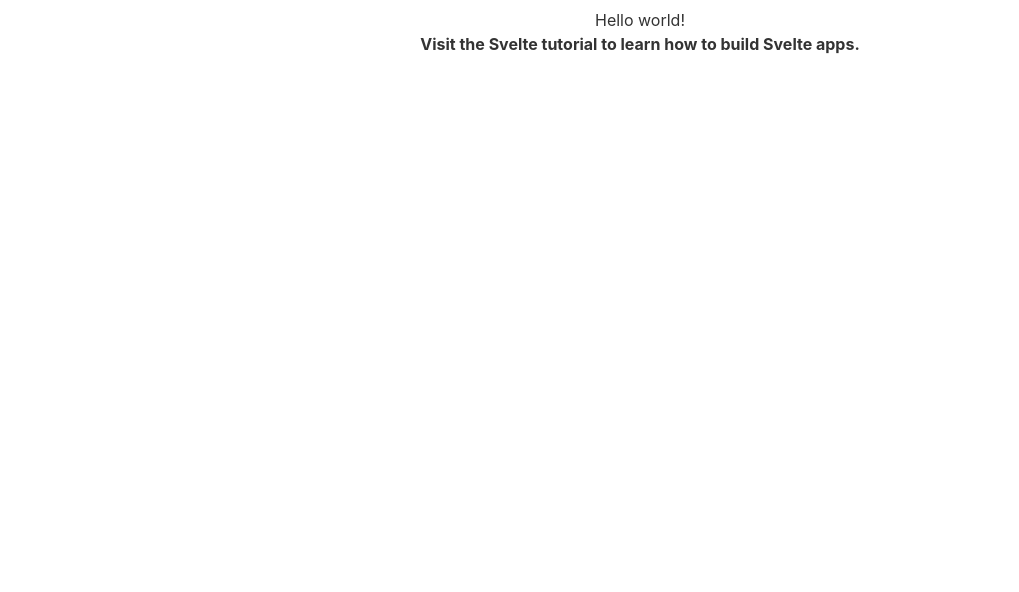
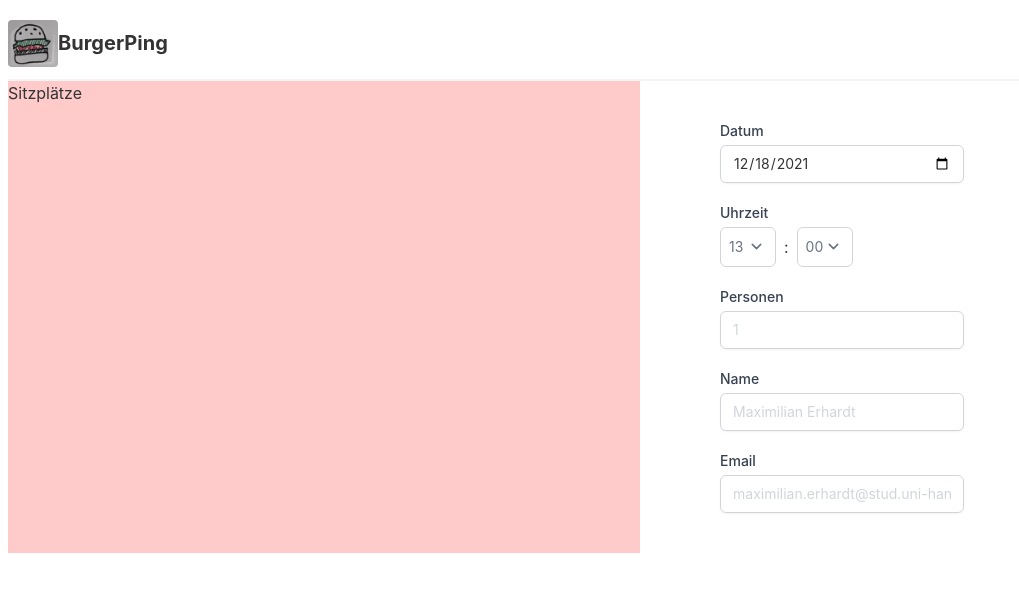
Before and after one commit to klaemsch/BurgerPing, a Svelte app: page / in a window 1280 px wide. Shown: the top 592 px of the page, without its empty margins (0-1019 px from the left). Built offline with nearby package versions, Linux system fonts and the light colour scheme.

Commit message:
Header+Input Co-authored-by: jshxr <jshxr@users.noreply.github.com>

```diff
--- a/package.json
+++ b/package.json
@@ -29,6 +29,7 @@
     "typescript": "^4.0.0"
   },
   "dependencies": {
+    "@tailwindcss/forms": "^0.4.0",
     "sirv-cli": "^1.0.0"
   }
 }
--- a/src/App.svelte
+++ b/src/App.svelte
@@ -1,10 +1,15 @@
 <script lang="ts">
-	import GlobalStyle from './Style.svelte';
-	export let name: string;
+	import GlobalStyle from "./Style.svelte";
+	import Text from "./components/typography/Text.svelte";
+	import Panel from "./components/Panel.svelte";
+	import Header from "./components/Header.svelte";
 </script>
 
 <GlobalStyle />
-<main class="text-center">
-	<h1>Hello {name}!</h1>
-	<p class="font-bold">Visit the <a href="https://svelte.dev/tutorial">Svelte tutorial</a> to learn how to build Svelte apps.</p>
+<main class="flex flex-col h-screen">
+	<Header />
+	<div class="flex flex-row">
+		<div class="flex flex-1 bg-red-200"><Text>Sitzplätze</Text></div>
+		<div class="flex flex-1"><Panel /></div>
+	</div>
 </main>
--- a/src/Style.svelte
+++ b/src/Style.svelte
@@ -2,4 +2,6 @@
     @tailwind base;
     @tailwind components;
     @tailwind utilities;
+
+    @import url('https://fonts.googleapis.com/css2?family=Inter&display=swap');
   </style>
--- /dev/null
+++ b/src/components/Header.svelte
@@ -0,0 +1,8 @@
+<script lang="ts">
+    import Title from "./typography/Title.svelte";
+</script>
+
+<header class="flex flex-row items-center border-b-2 border-gray-100 py-3">
+    <img src="./burger.png" alt="BurgerPing Logo" width="50" class="rounded" />
+    <Title>BurgerPing</Title>
+</header>
--- /dev/null
+++ b/src/components/Panel.svelte
@@ -0,0 +1,16 @@
+<script lang="ts">
+
+    import Text from './typography/Text.svelte';
+    import TextInput from './input/TextInput.svelte';
+    import TimePicker from './input/TimePicker.svelte';
+    import DatePicker from './input/DatePicker.svelte'
+
+</script>
+
+<div class="flex flex-col px-20 py-10 gap-5">
+    <DatePicker label="Datum"/>
+    <TimePicker label="Uhrzeit"/>
+    <TextInput number label="Personen" value="1" placeholder="1"/>
+    <TextInput label="Name" placeholder="Maximilian Erhardt"/>
+    <TextInput label="Email" placeholder="maximilian.erhardt@stud.uni-hannover.de"/>
+</div>
--- /dev/null
+++ b/src/components/input/DatePicker.svelte
@@ -0,0 +1,17 @@
+<script lang="ts">
+    export let label: string = null;
+
+    const today = new Date().toISOString().slice(0, 10);
+
+</script>
+
+<div class="flex flex-col">
+    {#if label}
+        <label for="{label}" class="block text-sm font-medium text-gray-700"
+            >{label}</label
+        >
+    {/if}
+    <div class="mt-1 relative rounded-md shadow-sm">
+        <input type="date" value={today} id="label" class="font-sans focus:ring-indigo-500 focus:border-indigo-500 block w-full text-sm border-gray-300 rounded-md placeholder-gray-300"/>
+    </div>
+</div>
--- /dev/null
+++ b/src/components/input/Select.svelte
@@ -0,0 +1,25 @@
+<script lang="ts">
+
+    interface Option {
+        value: string
+        text: string
+    }
+    //export let label: string = null;
+    export let options: Option[] = [];
+    export let  selected: string;
+</script>
+
+<div class="flex items-center">
+    <!--<label for="select" class="sr-only">{label}</label>-->
+    <select
+        id="select"
+        name="select"
+        class="font-sans focus:ring-indigo-500 focus:border-indigo-500 h-full py-0 pl-2 pr-7 bg-transparent text-gray-500 text-sm border-gray-300 rounded-md"
+    >
+        {#each options as option}
+                <option value={option.value} selected={option.value === selected}>
+                    {option.text}
+                </option>
+		{/each}
+    </select>
+</div>
--- /dev/null
+++ b/src/components/input/TextInput.svelte
@@ -0,0 +1,32 @@
+<script lang="ts">
+  export let placeholder: string;
+  export let label: string;
+  export let number: boolean = false;
+  export let value: string;
+</script>
+
+<!--<div>
+    <input
+        bind:value
+        type="text"
+        class="focus:ring-indigo-500 focus:border-indigo-500 block w-full pl-7 pr-12 stext-sm border-gray-300 rounded-md"
+        {placeholder}
+    />
+</div>-->
+
+<div>
+  {#if label}
+    <label for={label} class="block text-sm font-medium text-gray-700"
+      >{label}</label
+    >
+  {/if}
+  <div class="mt-1 relative rounded-md shadow-sm">
+    <input
+      type={number ? "number" : "text"}
+      name="input"
+      id={label}
+      class="font-sans focus:ring-indigo-500 focus:border-indigo-500 block w-full text-sm border-gray-300 rounded-md placeholder-gray-300"
+      {placeholder}
+      />
+    </div>
+  </div>
--- /dev/null
+++ b/src/components/input/TimePicker.svelte
@@ -0,0 +1,54 @@
+<script lang="ts">
+    import Select from "./Select.svelte";
+
+    export let label: string = null;
+
+    const hours = [
+        "00",
+        "01",
+        "02",
+        "03",
+        "04",
+        "05",
+        "06",
+        "07",
+        "08",
+        "09",
+        "10",
+        "11",
+        "12",
+        "13",
+        "14",
+        "15",
+        "16",
+        "17",
+        "18",
+        "19",
+        "20",
+        "21",
+        "22",
+        "23",
+        "24",
+    ];
+
+    const minutes = ["00", "15", "30", "45"];
+
+    const currentDate = new Date();
+    const currentHour = currentDate.getHours();
+    const currentMinute = currentDate.getMinutes();
+</script>
+
+<div>
+    {#if label}
+        <label for="s" class="block text-sm font-medium text-gray-700"
+            >{label}</label
+        >
+    {/if}
+    <div class="mt-1 flex justify-left" id="s">
+        <Select options={hours.map((hour) => ({ text: hour, value: hour }))} selected={hours[currentHour]} />
+        <span class="m-2">:</span>
+        <Select
+            options={minutes.map((minute) => ({ text: minute, value: minute }))}
+        />
+    </div>
+</div>
--- /dev/null
+++ b/src/components/typography/Text.svelte
@@ -0,0 +1,3 @@
+<p class="font-sans">
+    <slot></slot>
+</p>
--- /dev/null
+++ b/src/components/typography/Title.svelte
@@ -0,0 +1,3 @@
+<p class="font-sans font-bold text-xl">
+    <slot></slot>
+</p>
--- a/tailwind.config.js
+++ b/tailwind.config.js
@@ -5,11 +5,31 @@
       './public/index.html',
     ],
     theme: {
+      fontFamily: {
+        'sans': [
+          '"Inter"',
+          'system-ui',
+          '-apple-system',
+          'BlinkMacSystemFont',
+          '"Segoe UI"',
+          'Roboto',
+          '"Helvetica Neue"',
+          'Arial',
+          '"Noto Sans"',
+          'sans-serif',
+          '"Apple Color Emoji"',
+          '"Segoe UI Emoji"',
+          '"Segoe UI Symbol"',
+          '"Noto Color Emoji"',
+        ]
+      },
       extend: {
         colors: {
           svelte: '#ff3e00',
         },
       },
     },
-    plugins: [],
+    plugins: [
+      require('@tailwindcss/forms'),
+    ],
   }
```
Also changed, not shown: public/burger.png (added), 1 other file (tests, documents, lock files or other folders).
